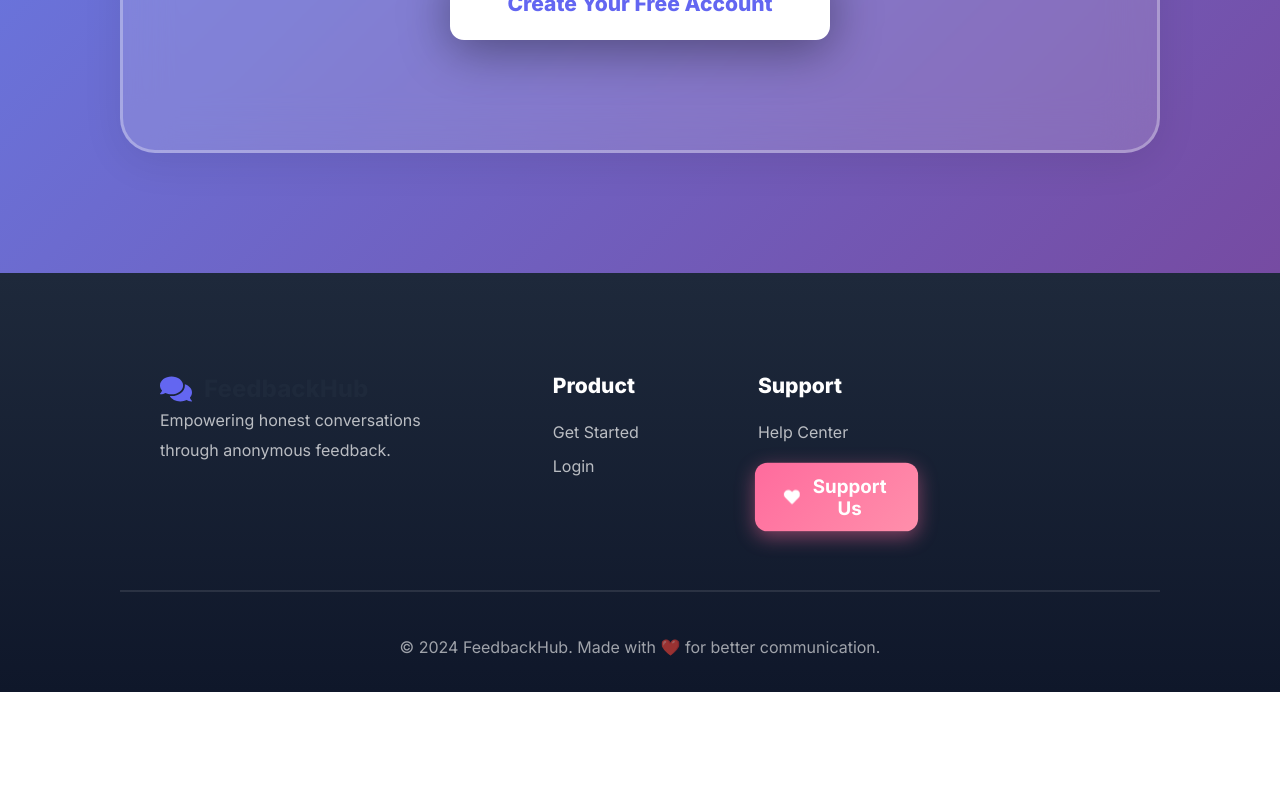
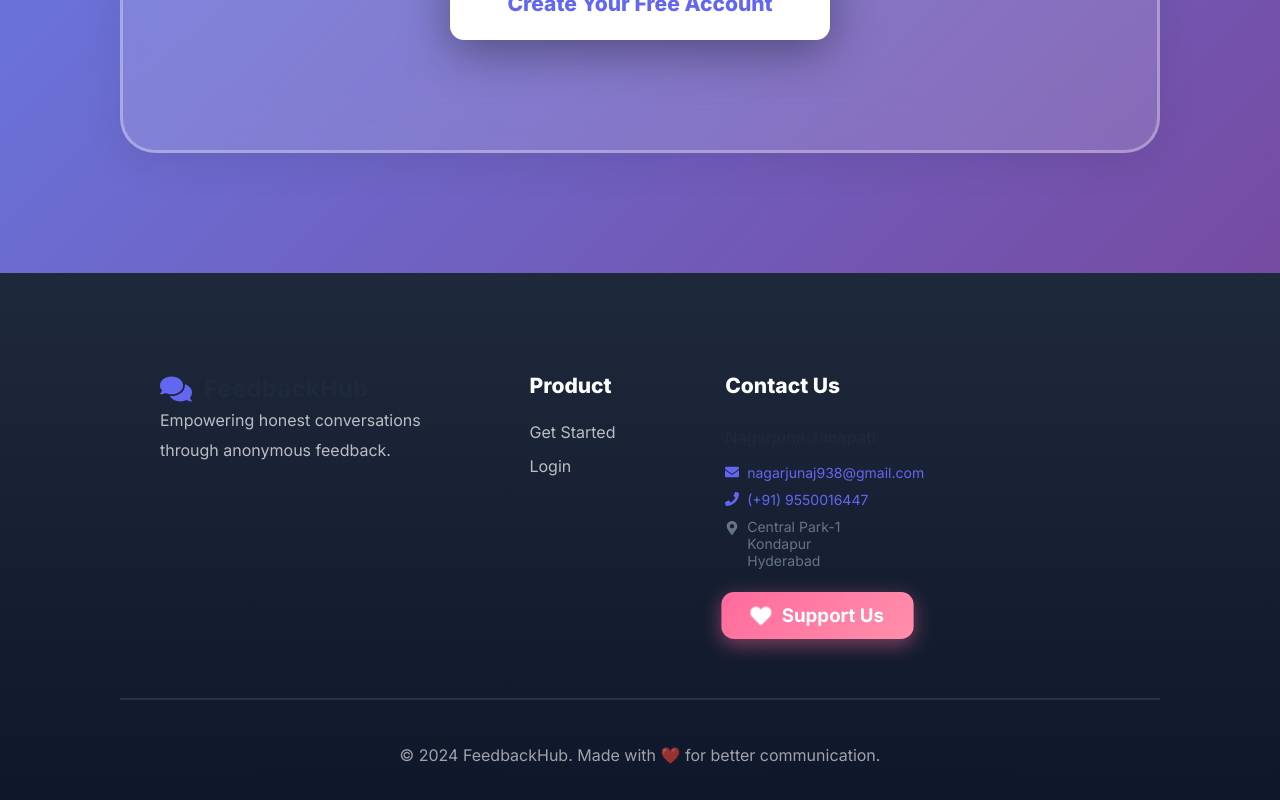
Before and after one commit to nagarjunaj11/anonymous-feedback-app, a React (Create React App) app in the folder frontend/: page / in a window 1280 px wide. Shown: the part 4668-5468 px from the top of the page. Before the commit the page ends 5360 px from the top, so only its background shows below. Built offline with nearby package versions, Linux system fonts and the light colour scheme; no server answers; the HTML template or start-up script is replaced by a standard one.

Commit message:
Add complete contact details with address and phone number

```diff
--- a/frontend/src/pages/LandingPage.js
+++ b/frontend/src/pages/LandingPage.js
@@ -1,6 +1,6 @@
 import React, { useState } from 'react';
 import { Link } from 'react-router-dom';
-import { FaLock, FaShareAlt, FaComments, FaStar, FaUsers, FaChartLine, FaPlay, FaTimes, FaHeart, FaEnvelope } from 'react-icons/fa';
+import { FaLock, FaShareAlt, FaComments, FaStar, FaUsers, FaChartLine, FaPlay, FaTimes, FaHeart, FaEnvelope, FaPhone, FaMapMarkerAlt } from 'react-icons/fa';
 import { SiPhonepe, SiGooglepay, SiPaytm } from 'react-icons/si';
 import './LandingPage.css';
 
@@ -240,9 +240,29 @@ const LandingPage = () => {
               <Link to="/login">Login</Link>
             </div>
             <div className="footer-section">
-              <h4>Support</h4>
-              <Link to="/register">Help Center</Link>
-              <button onClick={handleSupportUs} className="footer-link-btn">
+              <h4>Contact Us</h4>
+              <p style={{ marginBottom: '12px', fontWeight: '600', color: '#1e293b' }}>Nagarjuna Janapati</p>
+
+              <a href="mailto:nagarjunaj938@gmail.com" style={{ display: 'flex', alignItems: 'center', marginBottom: '10px', color: '#6366f1', textDecoration: 'none', fontSize: '14px' }}>
+                <FaEnvelope style={{ marginRight: '8px', flexShrink: 0 }} />
+                <span>nagarjunaj938@gmail.com</span>
+              </a>
+
+              <a href="tel:+919550016447" style={{ display: 'flex', alignItems: 'center', marginBottom: '10px', color: '#6366f1', textDecoration: 'none', fontSize: '14px' }}>
+                <FaPhone style={{ marginRight: '8px', flexShrink: 0 }} />
+                <span>(+91) 9550016447</span>
+              </a>
+
+              <div style={{ display: 'flex', alignItems: 'flex-start', marginBottom: '12px', color: '#64748b', fontSize: '14px' }}>
+                <FaMapMarkerAlt style={{ marginRight: '8px', marginTop: '3px', flexShrink: 0 }} />
+                <span>
+                  Central Park-1<br />
+                  Kondapur<br />
+                  Hyderabad
+                </span>
+              </div>
+
+              <button onClick={handleSupportUs} className="footer-link-btn" style={{ marginTop: '12px' }}>
                 <FaHeart /> Support Us
               </button>
             </div>
```
